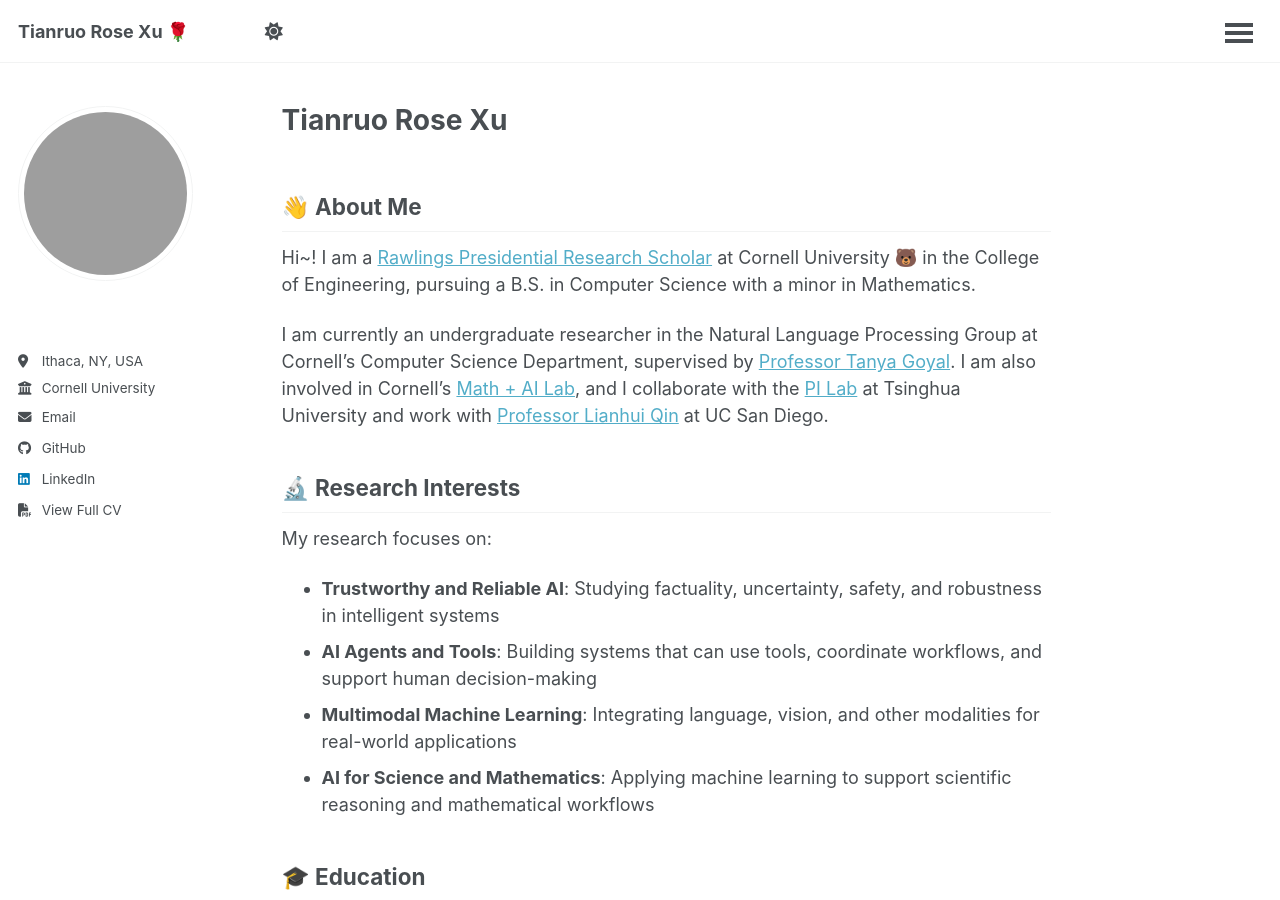
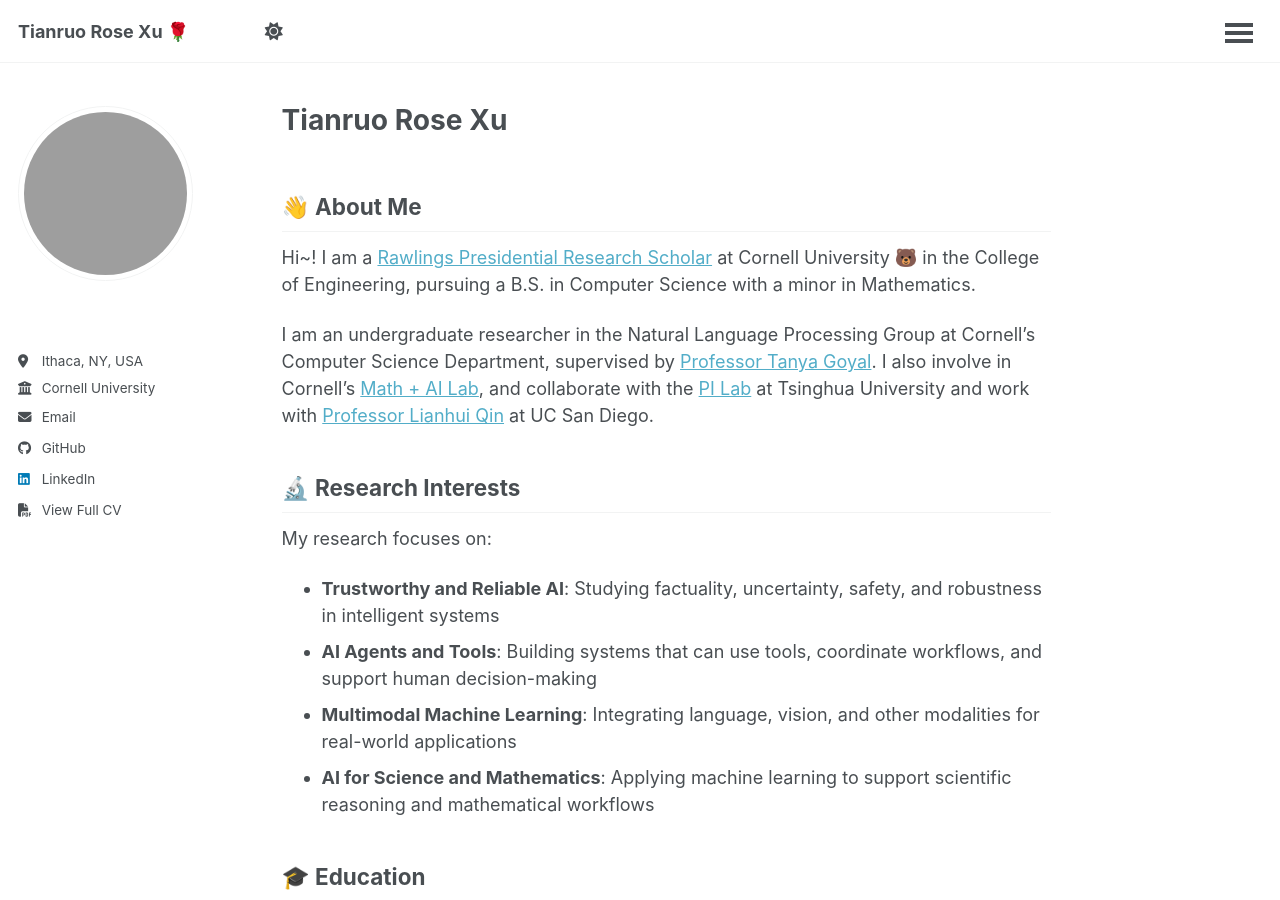
Before and after one commit to XTRose29/xtrose29.github.io, a Jekyll site: the page built from _pages/about.md, in a window 1280 px wide and 900 px high. Built offline with Jekyll 4.4.1, drawn with Linux system fonts in a browser that asks for light colours.

Commit message:
Update about.md

```diff
--- a/_pages/about.md
+++ b/_pages/about.md
@@ -11,7 +11,7 @@
 
 Hi~! I am a <a href="https://scl.cornell.edu/get-involved/cornell-commitment/rawlings-cornell-presidential-research-scholars" target="_blank" rel="noopener noreferrer">Rawlings Presidential Research Scholar</a> at Cornell University 🐻 in the College of Engineering, pursuing a B.S. in Computer Science with a minor in Mathematics.
 
-I am currently an undergraduate researcher in the Natural Language Processing Group at Cornell's Computer Science Department, supervised by <a href="https://tagoyal.github.io/" target="_blank" rel="noopener noreferrer">Professor Tanya Goyal</a>. I am also involved in Cornell's <a href="https://danielhl.github.io/math-ai.html" target="_blank" rel="noopener noreferrer">Math + AI Lab</a>, and I collaborate with the <a href="https://github.com/thuhci" target="_blank" rel="noopener noreferrer">PI Lab</a> at Tsinghua University and work with <a href="https://lianhui.ucsd.edu/" target="_blank" rel="noopener noreferrer">Professor Lianhui Qin</a> at UC San Diego.
+I am an undergraduate researcher in the Natural Language Processing Group at Cornell's Computer Science Department, supervised by <a href="https://tagoyal.github.io/" target="_blank" rel="noopener noreferrer">Professor Tanya Goyal</a>. I also involve in Cornell's <a href="https://danielhl.github.io/math-ai.html" target="_blank" rel="noopener noreferrer">Math + AI Lab</a>, and collaborate with the <a href="https://github.com/thuhci" target="_blank" rel="noopener noreferrer">PI Lab</a> at Tsinghua University and work with <a href="https://lianhui.ucsd.edu/" target="_blank" rel="noopener noreferrer">Professor Lianhui Qin</a> at UC San Diego.
 
 ## 🔬 Research Interests
 
```
